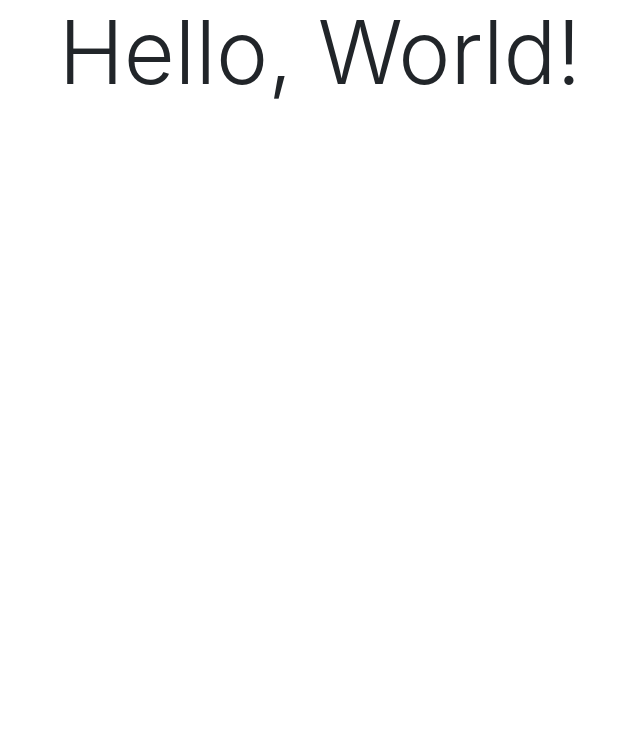
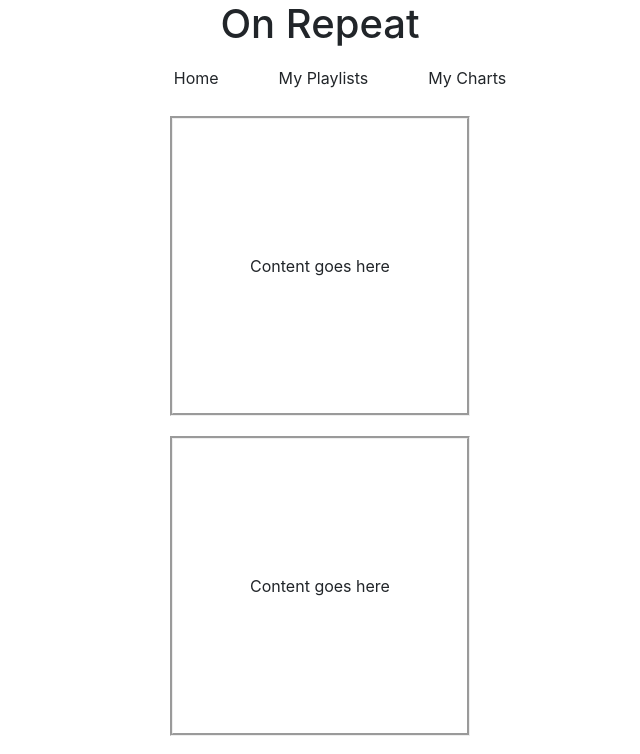
Before and after one commit to Team-Isaac-and-Mike/OnRepeat, a React (Create React App) app in the folder ClientApp/: page / in a window 1280 px wide. Shown: the top 754 px of the page, without its empty margins (320-960 px from the left). Built offline with nearby package versions, Linux system fonts and the light colour scheme.

Commit message:
Started building static html for home page

```diff
--- a/ClientApp/src/App.jsx
+++ b/ClientApp/src/App.jsx
@@ -1,8 +1,22 @@
 import React from 'react'
 import './custom.scss'
+import { Header } from './components/Header'
+import { Box } from './components/Box'
 
 export function App() {
   return (
-    <div className="d-flex justify-content-center display-2">Hello, World!</div>
+    <main>
+      <Header />
+      <section className="boxContainer">
+        <Box />
+        <Box />
+        <Box />
+        <Box />
+        <Box />
+        <Box />
+        <Box />
+        <Box />
+      </section>
+    </main>
   )
 }
--- /dev/null
+++ b/ClientApp/src/components/Box.jsx
@@ -0,0 +1,9 @@
+import React from 'react'
+
+export function Box() {
+  return (
+    <div>
+      <article>Content goes here</article>
+    </div>
+  )
+}
--- /dev/null
+++ b/ClientApp/src/components/Header.jsx
@@ -0,0 +1,18 @@
+import React from 'react'
+
+export function Header() {
+  return (
+    <div>
+      <header>
+        <h1>On Repeat</h1>
+      </header>
+      <nav>
+        <ul className="navBar">
+          <li>Home</li>
+          <li>My Playlists</li>
+          <li>My Charts</li>
+        </ul>
+      </nav>
+    </div>
+  )
+}
--- a/ClientApp/src/custom.scss
+++ b/ClientApp/src/custom.scss
@@ -10,3 +10,49 @@ body {
   margin: 0;
   min-height: 100%;
 }
+header {
+  display: flex;
+  justify-content: center;
+  padding-bottom: 10px;
+}
+
+main {
+  margin-left: 400px;
+  margin-right: 400px;
+}
+
+nav {
+  display: flex;
+  justify-content: center;
+}
+
+ul {
+  display: flex;
+  flex-direction: row;
+  list-style: none;
+}
+
+li {
+  padding-left: 30px;
+  padding-right: 30px;
+}
+
+article {
+  border: groove;
+  height: 300px;
+  width: 300px;
+  display: flex;
+  flex-direction: row;
+  flex-wrap: wrap;
+  justify-content: center;
+
+  align-items: center;
+  margin: 10px;
+}
+
+.boxContainer {
+  display: flex;
+  flex-direction: row;
+  flex-wrap: wrap;
+  justify-content: center;
+}
```
